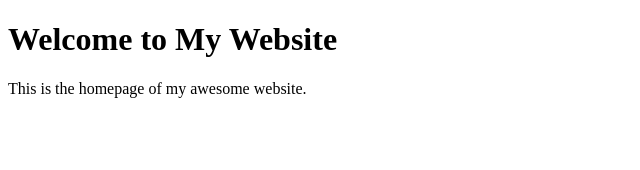
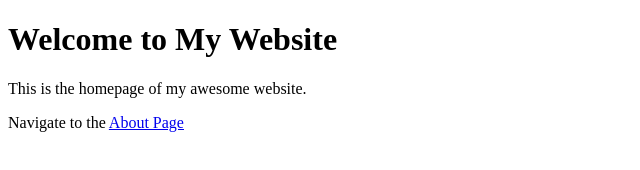
Before and after one commit to ExqueeseMe/test-thing, a plain HTML site: page index.html in a window 1280 px wide. Shown: the whole page, without its empty margins (0-640 px from the left). Drawn offline with Linux system fonts and the light colour scheme.

Commit message:
changed html

```diff
--- a/index.html
+++ b/index.html
@@ -8,5 +8,6 @@
 <body>
     <h1>Welcome to My Website</h1>
     <p>This is the homepage of my awesome website.</p>
+    <p>Navigate to the <a href="about.html">About Page</a></p>
 </body>
 </html>
```
